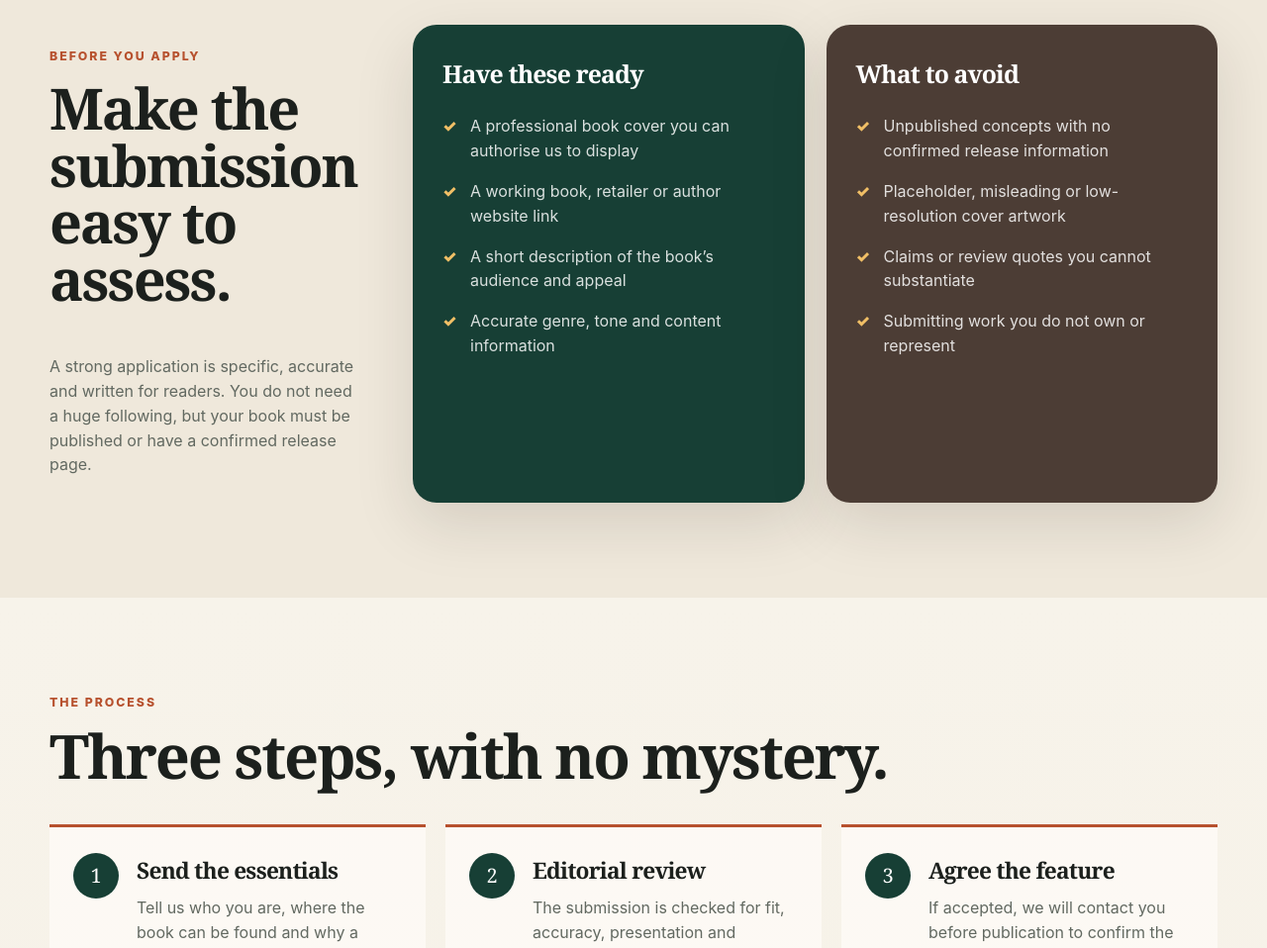
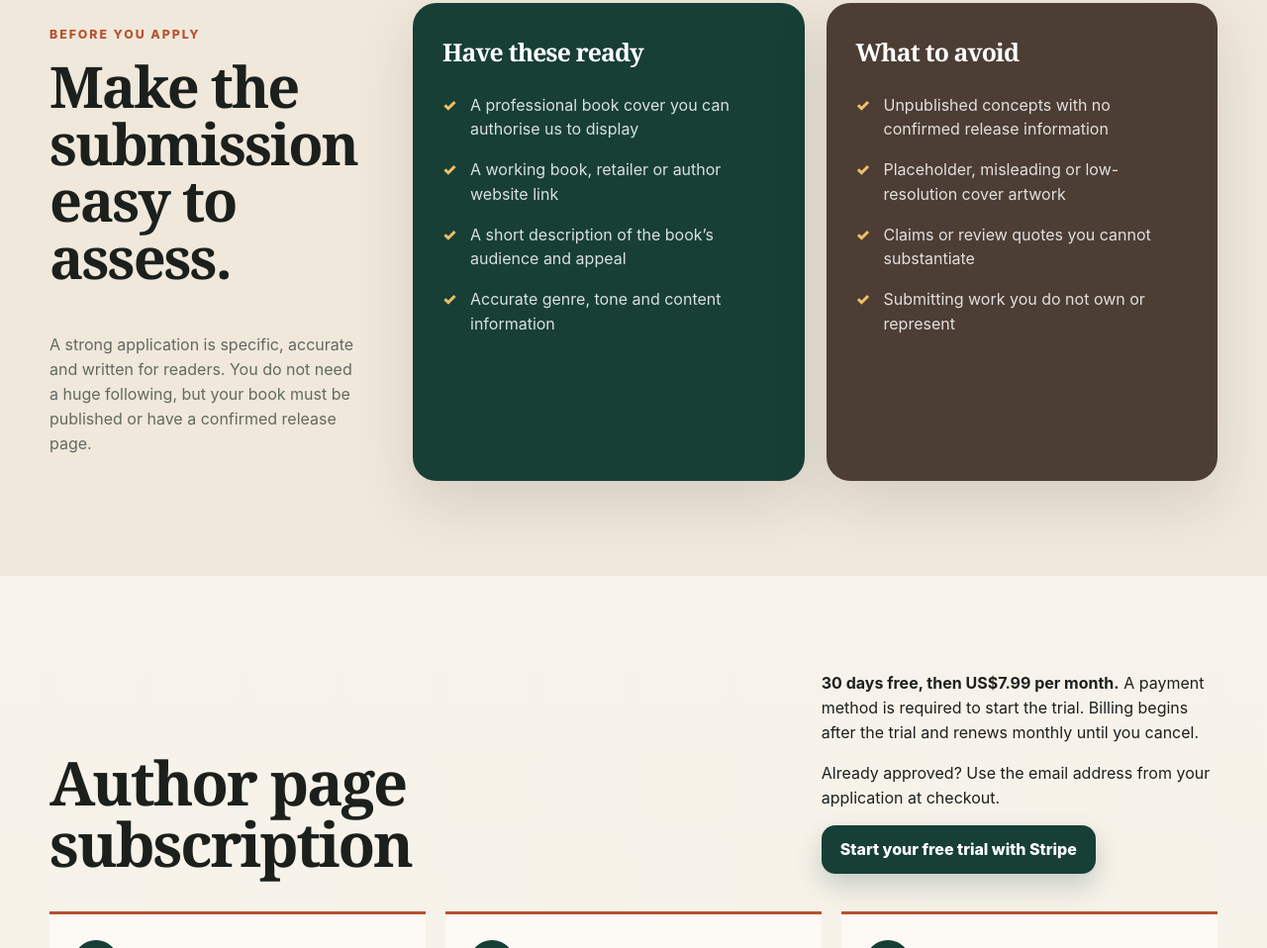
Before and after one commit to TehBigMick/ABC, a plain HTML site: page for-authors/index.html in a window 1280 px wide. Shown: the part 1842-2800 px from the top of the page at 99% size. Drawn offline with Linux system fonts and the light colour scheme.

Commit message:
Add Stripe checkout for approved authors

```diff
--- a/for-authors/index.html
+++ b/for-authors/index.html
@@ -104,7 +104,7 @@
             <a class="button button-primary" href="#apply">Apply to be featured</a>
             <a class="button button-secondary" href="#what-you-get">See what is included</a>
           </div>
-          <p class="hero-note">Submitting your work does not guarantee publication. Every feature is reviewed before it goes live.</p>
+          <p class="hero-note">Applying is free. You can start an <a class="text-link" href="#pricing">author page subscription</a> after editorial approval.</p>
         </div>
 
         <aside class="feature-preview" aria-label="Example author feature">
@@ -205,11 +205,18 @@
       </div>
     </section>
 
-    <section class="section shell">
-      <div class="section-heading process-heading">
+    <section class="section shell" id="pricing" aria-labelledby="pricing-heading">
+      <div class="section-heading">
         <div>
-          <p class="eyebrow">The process</p>
-          <h2>Three steps, with no mystery.</h2>
+          <h2 id="pricing-heading">Author page subscription</h2>
+        </div>
+        <div>
+          <p>
+            <strong>30 days free, then US$7.99 per month.</strong>
+            A payment method is required to start the trial. Billing begins after the trial and renews monthly until you cancel.
+          </p>
+          <p id="checkout-instructions">Already approved? Use the email address from your application at checkout.</p>
+          <a class="button button-primary" href="https://buy.stripe.com/5kQ5kD7Yn89T5aF0UU83C00" aria-describedby="checkout-instructions">Start your free trial with Stripe</a>
         </div>
       </div>
 
@@ -217,7 +224,7 @@
         <li>
           <span>1</span>
           <div>
-            <h3>Send the essentials</h3>
+            <h3>Apply for free</h3>
             <p>Tell us who you are, where the book can be found and why a particular reader would care.</p>
           </div>
         </li>
@@ -231,8 +238,8 @@
         <li>
           <span>3</span>
           <div>
-            <h3>Agree the feature</h3>
-            <p>If accepted, we will contact you before publication to confirm the material, links and any terms that apply.</p>
+            <h3>Start your subscription</h3>
+            <p>We’ll confirm your page details after editorial approval. You can then start your subscription through Stripe.</p>
           </div>
         </li>
       </ol>
```
